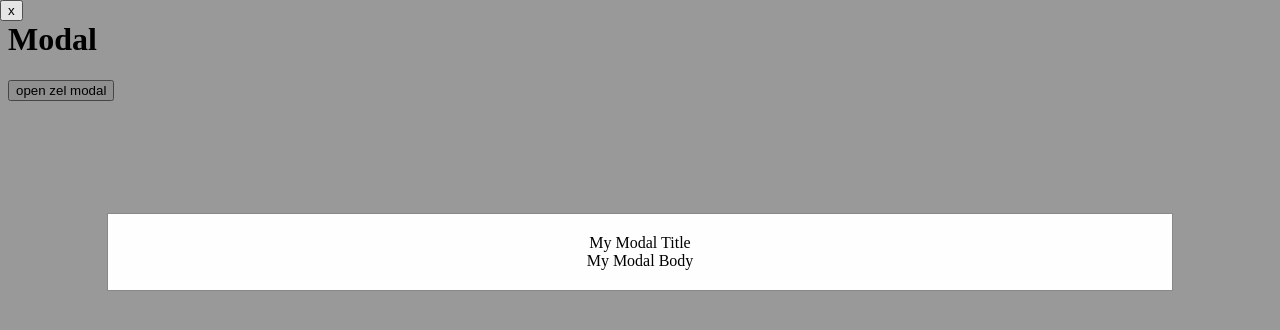
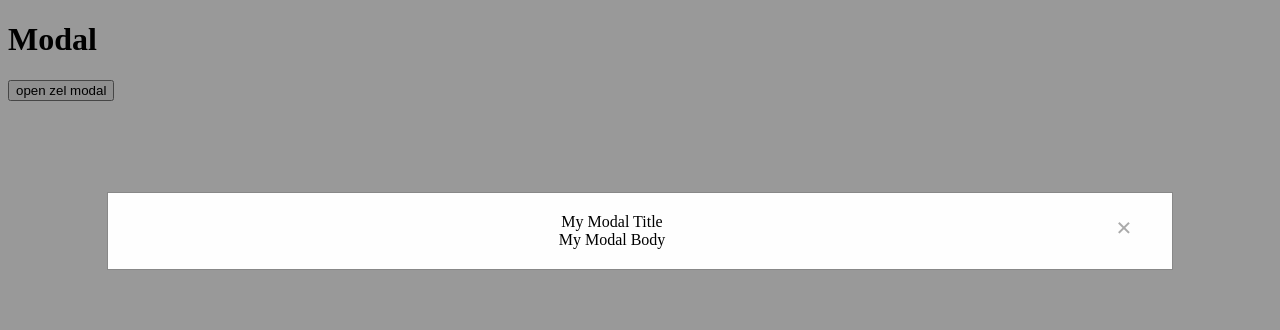
Before and after one commit to BjarkiHrafn/Veff2_Assignment5, a React app: page / in a window 1280 px wide. Both pictures are taken after a click on the button "open zel modal". Shown: the top 330 px of the page. Built offline with nearby package versions, Linux system fonts and the light colour scheme.

Commit message:
fyrsti lidur final

```diff
--- a/src/App.js
+++ b/src/App.js
@@ -6,7 +6,6 @@ import Modal from './Components/Modal/Modal';
 //const{Title, Body, Footer} = Modal;
 import ModalStyle from './Components/Modal/Modal.css';
 
-console.log(ModalStyle);
 
 class App extends React.Component {
 
--- a/src/Components/Modal/Modal.css
+++ b/src/Components/Modal/Modal.css
@@ -8,7 +8,7 @@
 }
 
 .modal {
-    display: block; /* Hidden by default */
+    display: block;
     position: fixed; /* Stay in place */
     z-index: 1; /* Sit on top */
     left: 0;
@@ -19,3 +19,20 @@
     background-color: rgb(0,0,0); /* Fallback color */
     background-color: rgba(0,0,0,0.4); /* Black w/ opacity */
 }
+
+.close {
+    color: #aaaaaa;
+    margin: 15% auto;
+    padding: 20px;
+    margin-right: 10%;
+    float: right;
+    font-size: 28px;
+    font-weight: bold;
+}
+
+.close:hover,
+.close:focus {
+    color: #000;
+    text-decoration: none;
+    cursor: pointer;
+}
--- a/src/Components/Modal/Modal.js
+++ b/src/Components/Modal/Modal.js
@@ -2,8 +2,6 @@ import React from 'react';
 import PropTypes from 'prop-types';
 import styles from './Modal.css';
 
-
-console.log("styles: ", styles);
 
 class Modal extends React.Component{
 
@@ -15,7 +13,7 @@ class Modal extends React.Component{
     render() {
         return (
             <div className = {styles.modal}>
-                <button onClick = {this.props.onClose}>x</button>
+                <span className = {styles.close} onClick = {this.props.onClose}>&times;</span>
                 <div className = {styles.modalContent}>{this.props.children}</div>
             </div>
         );
```
